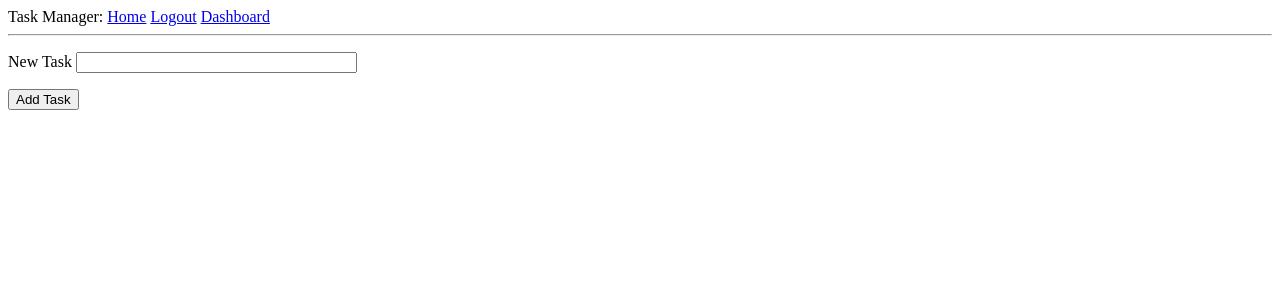
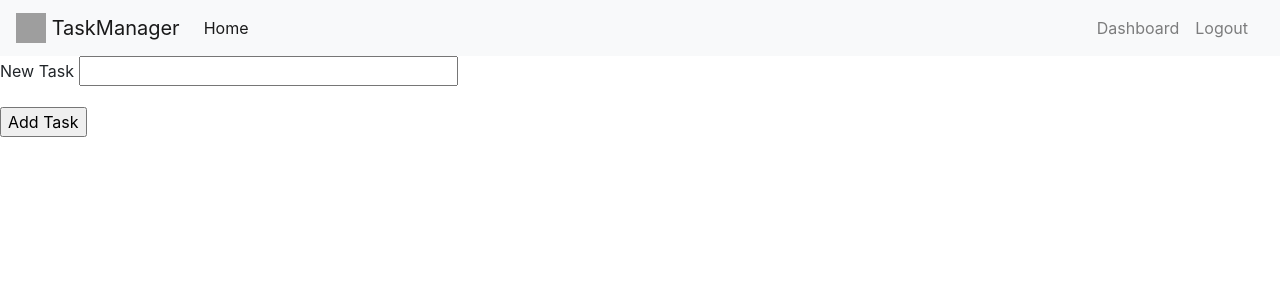
Before and after one commit to joaquinauc/task-manager, a Flask app: page /dashboard in a window 1280 px wide. Shown: the top 300 px of the page. Run offline with Flask 3, Linux system fonts and the light colour scheme; the visitor is signed in with stand-in values (Sample User, id 1); data comes from the database, SQL or seed files in the repository; data that the repository does not hold is empty; grey boxes are pictures that could not be loaded.

Commit message:
add bootstrap and update navbar and flashed messages

```diff
--- a/app/templates/base.html
+++ b/app/templates/base.html
@@ -8,27 +8,52 @@
     {% else %}
     <title>Welcome to Task Manager!</title>
     {% endif %}
+    <link rel="stylesheet" href="https://cdn.jsdelivr.net/npm/bootstrap@4.4.1/dist/css/bootstrap.min.css" integrity="sha384-Vkoo8x4CGsO3+Hhxv8T/Q5PaXtkKtu6ug5TOeNV6gBiFeWPGFN9MuhOf23Q9Ifjh" crossorigin="anonymous">
 </head>
 <body>
-    <div>Task Manager:
-        <a href="{{ url_for('index') }}">Home</a>
-        {% if current_user.is_anonymous %}
-        <a href="{{ url_for('login') }}">Login</a>
-        {% else %}
-        <a href="{{ url_for('logout') }}">Logout</a>
-        <a href="{{ url_for('dashboard') }}">Dashboard</a>
-        {% endif %}
-    </div>
-    <hr>
+    <nav class="navbar navbar-expand-lg navbar-light bg-light">
+      <a class="navbar-brand" href="{{ url_for('index') }}">
+          <img src="{{ url_for('static', filename='calendar2-check.svg') }}" width="30" height="30" class="d-inline-block align-top" alt="">
+          TaskManager
+      </a>
+      <button class="navbar-toggler" type="button" data-toggle="collapse" data-target="#navbarSupportedContent" aria-controls="navbarSupportedContent" aria-expanded="false" aria-label="Toggle navigation">
+        <span class="navbar-toggler-icon"></span>
+      </button>
+      <div class="collapse navbar-collapse" id="navbarSupportedContent">
+        <ul class="navbar-nav mr-auto mb-2 mb-lg-0">
+          <li class="nav-item active">
+            <a class="nav-link" href="{{ url_for('index') }}">Home</a>
+          </li>
+        </ul>
+        <ul class="navbar-nav mr-sm-2 mb-2 mb-lg-0">
+          {% if current_user.is_anonymous %}
+          <li class="nav-item">
+            <a class="nav-link" href="{{ url_for('login') }}">Login</a>
+          </li>
+          {% else %}
+          <li class="nav-item">
+            <a class="nav-link" href="{{ url_for('dashboard') }}">Dashboard</a>
+          </li>
+          <li class="nav-item">
+            <a class="nav-link" href="{{ url_for('logout') }}">Logout</a>
+          </li>
+          {% endif %}
+        </ul>
+      </div>
+    </nav>
+
     {% with messages = get_flashed_messages() %}
     {% if messages %}
-    <ul>
+    <div class="alert alert-danger" role="alert">
         {% for message in messages %}
-        <li>{{ message }}</li>
+        {{ message }}
         {% endfor %}
-    </ul>
+    </div>
     {% endif %}
     {% endwith %}
     {% block content %}{% endblock %}
+    <script src="https://code.jquery.com/jquery-3.4.1.slim.min.js" integrity="sha384-J6qa4849blE2+poT4WnyKhv5vZF5SrPo0iEjwBvKU7imGFAV0wwj1yYfoRSJoZ+n" crossorigin="anonymous"></script>
+    <script src="https://cdn.jsdelivr.net/npm/popper.js@1.16.0/dist/umd/popper.min.js" integrity="sha384-Q6E9RHvbIyZFJoft+2mJbHaEWldlvI9IOYy5n3zV9zzTtmI3UksdQRVvoxMfooAo" crossorigin="anonymous"></script>
+    <script src="https://cdn.jsdelivr.net/npm/bootstrap@4.4.1/dist/js/bootstrap.min.js" integrity="sha384-wfSDF2E50Y2D1uUdj0O3uMBJnjuUD4Ih7YwaYd1iqfktj0Uod8GCExl3Og8ifwB6" crossorigin="anonymous"></script>
 </body>
 </html>
```
